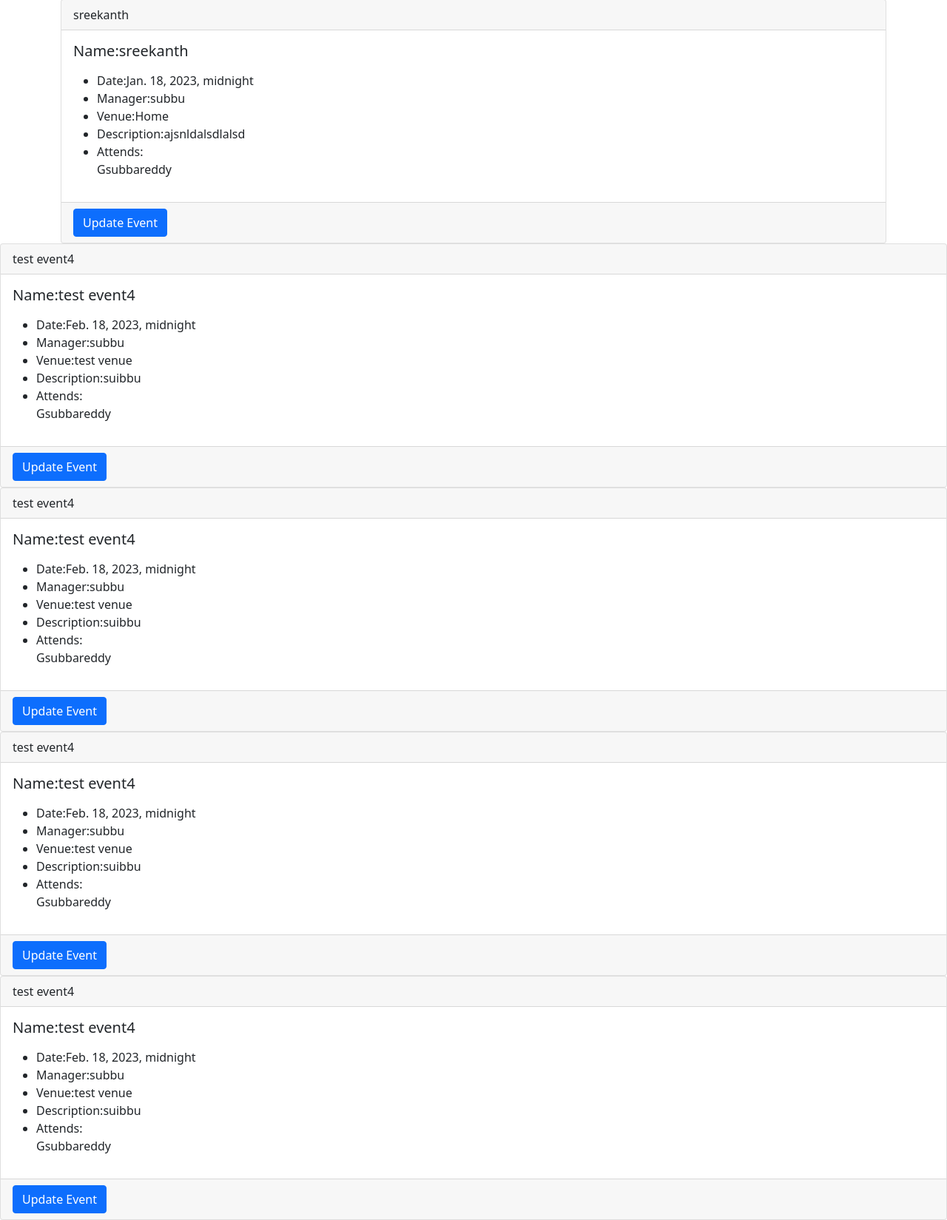
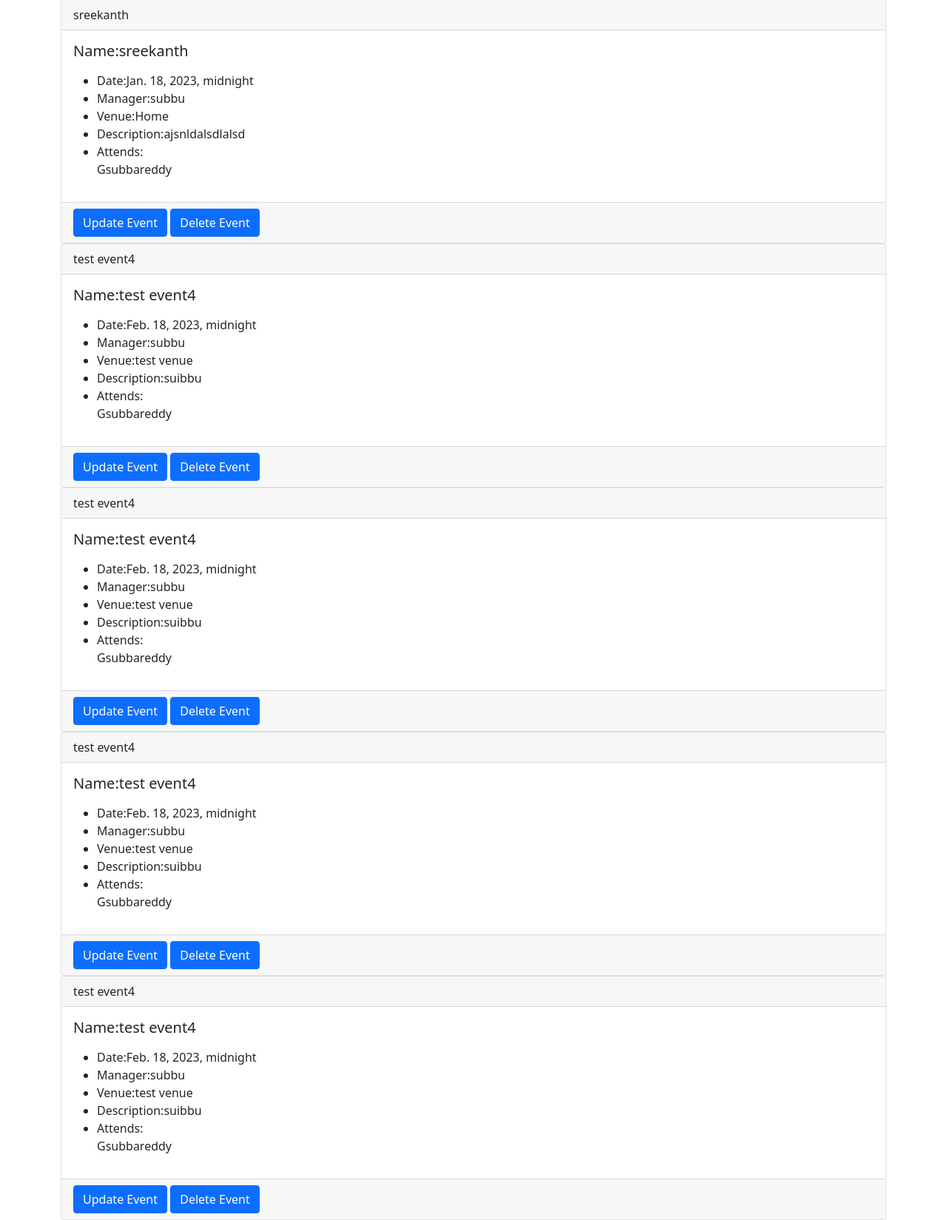
Before and after one commit to subbudeveops/Django-Projects, a Django app: page /myclub/event in a window 1280 px wide. Shown: the part 161-1810 px from the top of the page at 74% size. Run offline with Django 4.2, Linux system fonts and the light colour scheme; data comes from the database, SQL or seed files in the repository; both versions use the stored data as it was after the commit.

Commit message:
updated delete and sorting list

```diff
--- a/project2/myclub/admin.py
+++ b/project2/myclub/admin.py
@@ -10,12 +10,12 @@
 
 admin.site.register(MyClubUser)
 
-class VenueAdmin(admin.ModelAdmin):
+class VenueAAdmin(admin.ModelAdmin):
   list_display=('name','address','phone')
   ordering=('name',)
   search_fields=('name','phone',)
 
-admin.site.register(Venue,VenueAdmin)
+admin.site.register(Venue,VenueAAdmin)
 
 
 class EventAdmin(admin.ModelAdmin):
--- a/project2/myclub/urls.py
+++ b/project2/myclub/urls.py
@@ -16,5 +16,6 @@
     path('update_venue/<venue_id>/', views.update_venue,name='update-venue'),
     path('update_event/<event_id>/', views.update_event,name='update-event'),
     path('delete_event/<event_id>/', views.delete_event,name='delete-event'),
+    path('delete_venue/<venue_id>/', views.delete_venue,name='delete-venue'),
     path('add_event', views.add_event,name='add-event'),
 ]
--- a/project2/myclub/views.py
+++ b/project2/myclub/views.py
@@ -9,6 +9,21 @@
 from .models import Event, Venue
 from .forms import VenueForm,EventForm
 # Create your views here.
+
+def delete_venue(request,venue_id):
+  venue=Venue.obects.get(pk=venue_id)
+  venue.delete()
+  return redirect('list-venue')
+
+
+
+
+def delete_event(request,event_id):
+  event=Event.objects.get(pk=event_id)
+  event.delete()
+  return redirect('event-list')
+
+
 def add_event(request):
   submitted=False
 
@@ -63,7 +78,7 @@
   return render(request,'myclub/showvenue.html',{'venue':venue})
 
 def venue_list(request):
-  venue_list=Venue.objects.all()
+  venue_list=Venue.objects.all().order_by('name')
   return render(request,'myclub/venuelist.html',{'venue_list':venue_list})
 
 def add_venue(request):
@@ -76,7 +91,7 @@
   return render(request,'myclub/add_venue.html',{'form':form})
 
 def Event_list(request):
-  all_list=Event.objects.all()
+  all_list=Event.objects.all().order_by('name')
   return render(request,'myclub/event_list.html',{'all_list':all_list})
 
 def Month_Year_view(request,year=datetime.now().year,month=datetime.now().strftime('%B')):
--- a/project2/templates/myclub/event_list.html
+++ b/project2/templates/myclub/event_list.html
@@ -23,12 +23,16 @@
           {{user}}</br>
 
           {%endfor%}
+        </li>
+      </ul>
     </p>
     </div>
+
   <div class="card-footer card-text">
   <a href="{% url 'update-event' event.id %}" class="btn btn-primary" role="button" >Update Event</a>
+  <a href="{% url 'delete-event' event.id %}" class="btn btn-primary" role="button" >Delete Event</a>
 
-   </div>
+
 
 </div>
 </div>
--- a/project2/templates/myclub/venuelist.html
+++ b/project2/templates/myclub/venuelist.html
@@ -12,6 +12,7 @@
   <td><a href="{% url 'show-venue' venue.id %}">{{venue}} </a></td>
   <td align="right">
    <a href="{% url 'update-venue' venue.id %}" class="btn btn-outline-secondary  btn-sm">update</a>
+   <a href="{% url 'delete-venue' venue.id %}" class="btn btn-outline-secondary  btn-sm">Delete</a>
 
   </td>
 
```
Also changed, not shown: project2/db.sqlite3.
